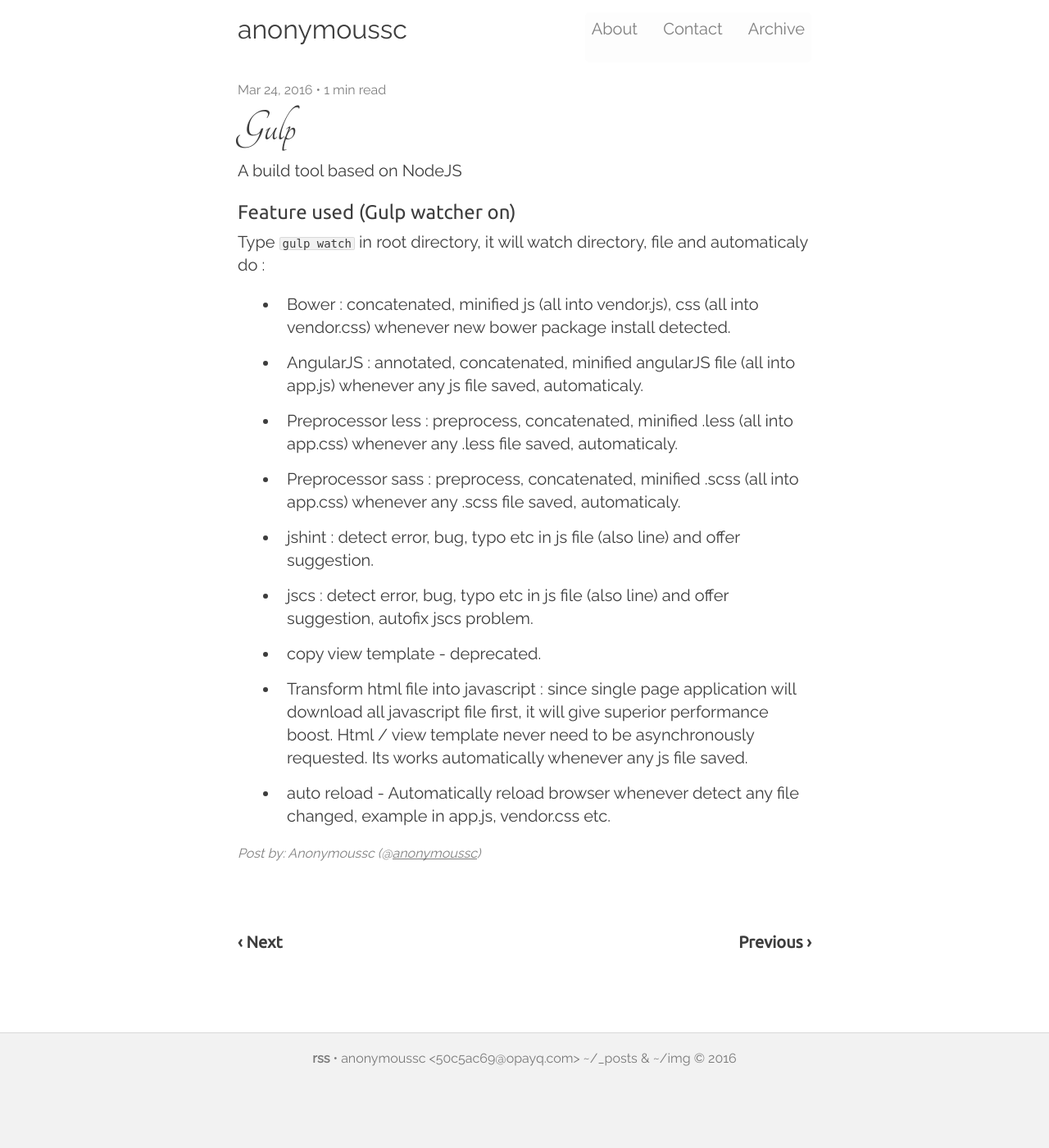
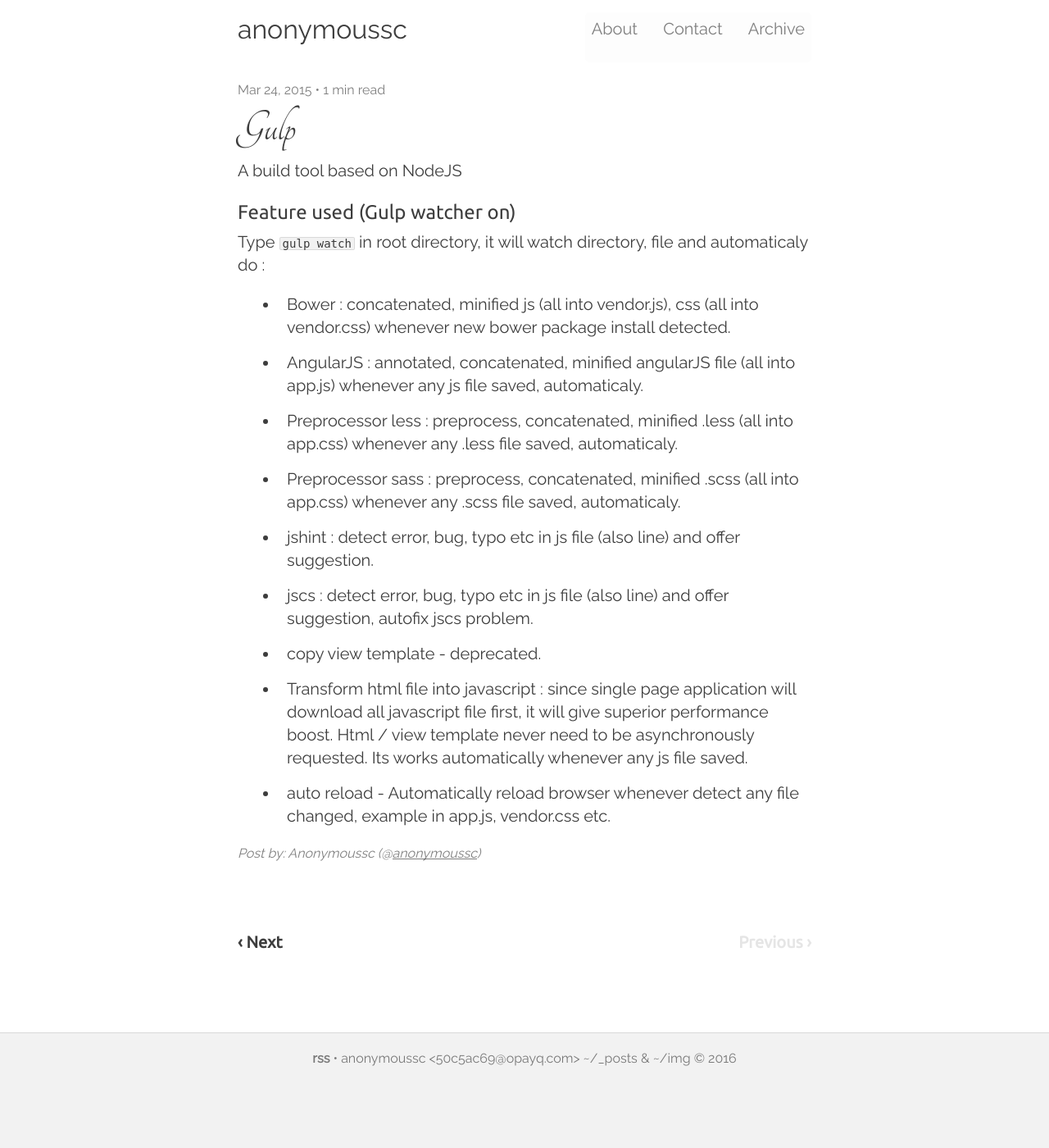
Before and after one commit to anonymoussc/anonymoussc.github.io, a Jekyll site: the page built from _posts/2015-03-28-gulp.markdown, in a window 1280 px wide. Shown: the whole page at 82% size. Built offline with Jekyll 4.4.1, drawn with Linux system fonts in a browser that asks for light colours; nearby versions of some CDN libraries; comment, search, counter and statistics services are not loaded.

Commit message:
Modified _posts

```diff
--- a/_posts/2016-03-26-gintama.markdown
+++ b/_posts/2015-03-26-gintama.markdown
@@ -1,6 +1,6 @@
 ---
 title:  "Gintama"
-date:   2016-03-26 15:00:00
+date:   2015-03-26 15:00:00
 summary: Gin Tama (Japanese - 銀魂 Hepburn - Gintama, lit. "Silver Soul"), also styled as Gintama, is a Japanese manga written and illustrated by Hideaki Sorachi.
 cover-image: gintama_00363282_1024.jpg
 ---
--- a/_posts/2016-03-28-api.markdown
+++ b/_posts/2015-03-28-api.markdown
@@ -1,6 +1,6 @@
 ---
 title:  "API"
-date:   2016-03-28 06:00:00
+date:   2015-03-28 06:00:00
 summary: Authentication, API respond, & restangular.
 ---
 
--- a/_posts/2016-03-28-generator.markdown
+++ b/_posts/2015-03-28-generator.markdown
@@ -1,6 +1,6 @@
 ---
 title:  "Generator"
-date:   2016-03-28 04:00:00
+date:   2015-03-28 04:00:00
 summary: generator generate.
 ---
 
--- a/_posts/2016-03-28-gulp.markdown
+++ b/_posts/2015-03-28-gulp.markdown
@@ -1,6 +1,6 @@
 ---
 title:  "Gulp"
-date:   2016-03-24 08:05:00
+date:   2015-03-24 08:05:00
 summary: gulp & gulp watcher.
 ---
 
--- a/_posts/2016-03-28-structure.markdown
+++ b/_posts/2015-03-28-structure.markdown
@@ -1,6 +1,6 @@
 ---
 title:  "Structure"
-date:   2016-03-28 05:00:00
+date:   2015-03-28 05:00:00
 summary: Directory structure, css framework, interoperability.
 ---
 
--- a/_posts/2016-03-28-why.markdown
+++ b/_posts/2015-03-28-why.markdown
@@ -1,6 +1,6 @@
 ---
 title:  "Why"
-date:   2016-03-28 02:00:00
+date:   2015-03-28 02:00:00
 summary: Goal and performance.
 ---
 
```
